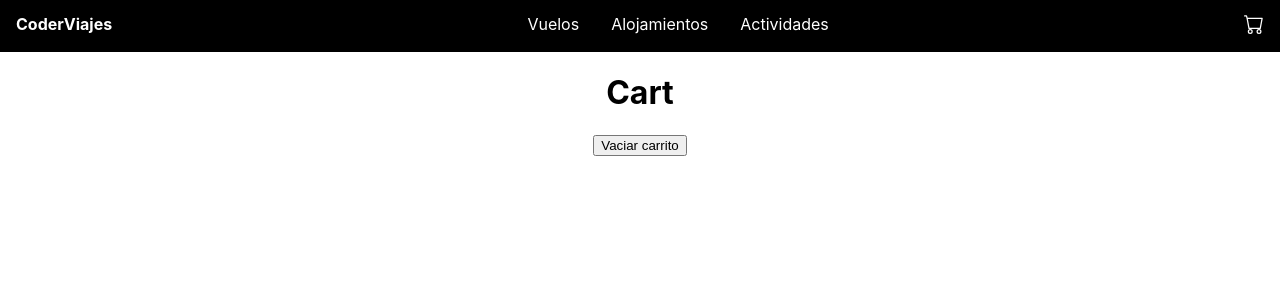
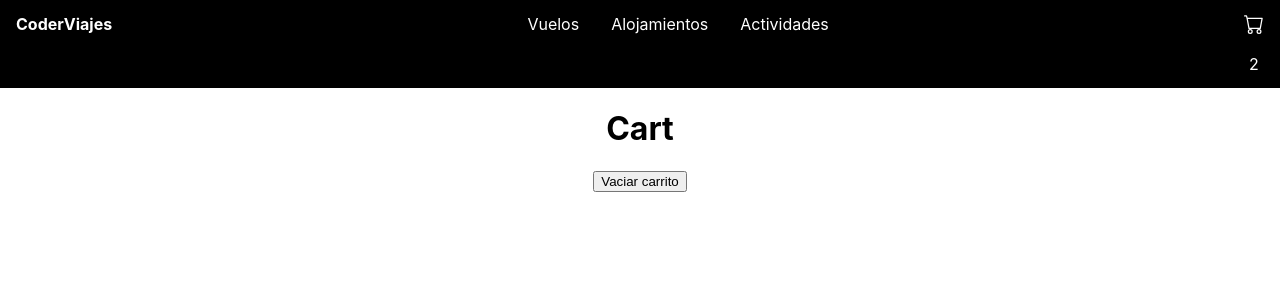
Before and after one commit to TessaGeronimo/proyecto-final-TessaGeronimo, a React (Create React App) app in the folder ecommerce_tessa/: page /cart in a window 1280 px wide. Shown: the top 300 px of the page. Built offline with nearby package versions, Linux system fonts and the light colour scheme.

Commit message:
avances actividad 10

```diff
--- a/ecommerce_tessa/src/components/CartContext/CartContext.jsx
+++ b/ecommerce_tessa/src/components/CartContext/CartContext.jsx
@@ -6,6 +6,7 @@ export const useCartContext = () => useContext(CartContext);
 
 const CartContextProvider = ({ children }) => {
     const [cartList, setCartList] = useState([]);
+    const [cartQuantity, setCarQuantity] = useState(2);
 
     const addProduct = (item, quantity) => {
         if(isInCart(item.id)){
@@ -27,6 +28,10 @@ const CartContextProvider = ({ children }) => {
         setCartList(cartList.filter(item => item.id !== id));
     }
 
+    const quantityOfItems = () =>{
+        return cartQuantity;
+    }
+
     return (
         <CartContext.Provider value={{
             products: cartList,
@@ -34,6 +39,7 @@ const CartContextProvider = ({ children }) => {
             clear,
             removeItem,
             isInCart,
+            quantityOfItems,
         }}>
             {children}
         </CartContext.Provider>
--- /dev/null
+++ b/ecommerce_tessa/src/components/CartWidget/CartWidget.css
@@ -0,0 +1,5 @@
+.cwnumber{
+    color:white;
+    width: 20px;
+    height: 20px;
+}
--- a/ecommerce_tessa/src/components/CartWidget/CartWidget.jsx
+++ b/ecommerce_tessa/src/components/CartWidget/CartWidget.jsx
@@ -1,10 +1,16 @@
 import React from 'react';
-import cartWidget from './cart.svg'
+import { useCartContext } from '../CartContext/CartContext';
+import cartWidget from './cart.svg';
+import './CartWidget.css'
 
 const CartWidget = () => {
+    const {quantityOfItems} = useCartContext();
+
     return (
         <>
             <img src={cartWidget} alt="Carrito"/>
+            <div className='cwnumber'><p>{quantityOfItems()}</p></div>
+
         </>
     );
 };
```
